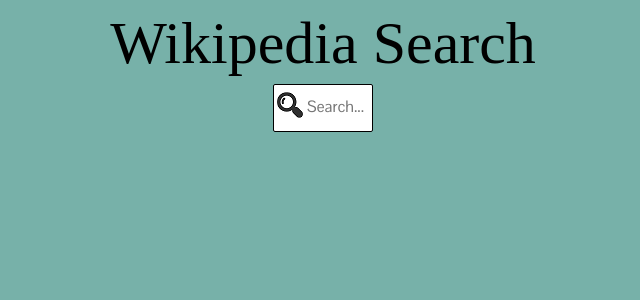
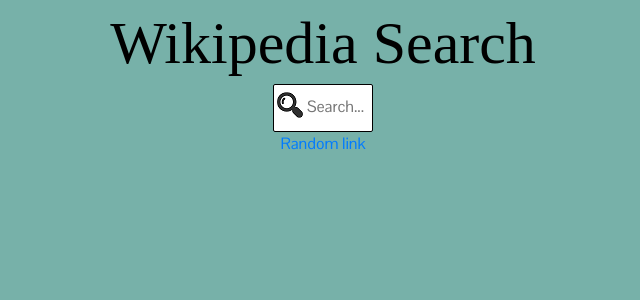
Before and after one commit to valonhaliti/valonhaliti.github.io, a Jekyll site: the page WikipediaSearch/index.html, which Jekyll copies as it is, in a window 1280 px wide. Shown: the top 300 px of the page, without its empty margins (317-957 px from the left). Built offline with Jekyll 4.4.1, drawn with Linux system fonts in a browser that asks for light colours; nearby versions of some CDN libraries; some web fonts are replaced.

Commit message:
Update index.html

```diff
--- a/WikipediaSearch/index.html
+++ b/WikipediaSearch/index.html
@@ -4,10 +4,10 @@
     <meta charset="UTF-8">
     <meta http-equiv="X-UA-Compatible" content="IE=edge">
     <meta name="viewport" content="width=device-width, initial-scale=1">
-    <meta name="description" content="">
-    <meta name="keywords" content="">
-    <meta name="author" content="">
-    <link rel="stylesheet" href="https://maxcdn.bootstrapcdn.com/bootstrap/4.0.0-beta/css/bootstrap.min.css" integrity="sha384-/Y6pD6FV/Vv2HJnA6t+vslU6fwYXjCFtcEpHbNJ0lyAFsXTsjBbfaDjzALeQsN6M" crossorigin="anonymous">    <title>Title</title>
+    <meta name="description" content="Search things from Wikipedia.">
+    <meta name="keywords" content="wikipedia, search">
+    <meta name="author" content="Valon Haliti, Zanita Rahimi">
+    <link rel="stylesheet" href="https://maxcdn.bootstrapcdn.com/bootstrap/4.0.0-beta/css/bootstrap.min.css" integrity="sha384-/Y6pD6FV/Vv2HJnA6t+vslU6fwYXjCFtcEpHbNJ0lyAFsXTsjBbfaDjzALeQsN6M" crossorigin="anonymous">
     <link rel="stylesheet" href="style/style.css"/>
     <link href="https://fonts.googleapis.com/css?family=Crushed" rel="stylesheet">
     <link href="https://fonts.googleapis.com/css?family=Pontano+Sans" rel="stylesheet">
@@ -16,14 +16,16 @@
 
 <body>
 <div class="container">
-    <div id="header">
-        <h1 class="centered-text" id="title-page">Wikipedia Search</h1>
-        <form class="centered-text" id="getForm">
+
+    <div class="centered-text padding-top" id="header">
+        <h1 id="title-page">Wikipedia Search</h1>
+        <form id="getForm">
             <input type="text" name="Search" id="search-field" placeholder="Search...">
         </form>
+        <a href="https://en.wikipedia.org/wiki/Special:Random">Random link</a>
     </div>
+
     <div id="search-results">
-
     </div>
 
 </div>
```
